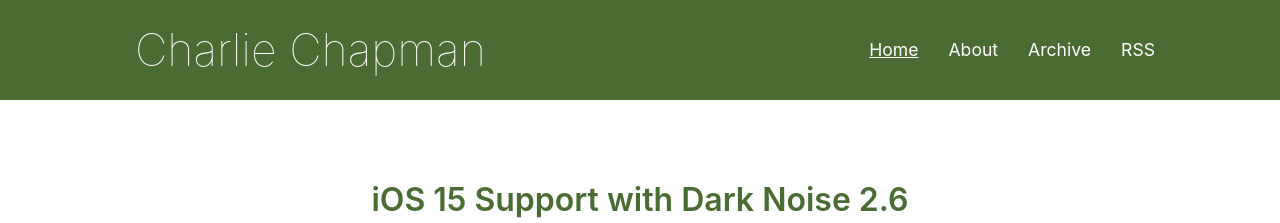
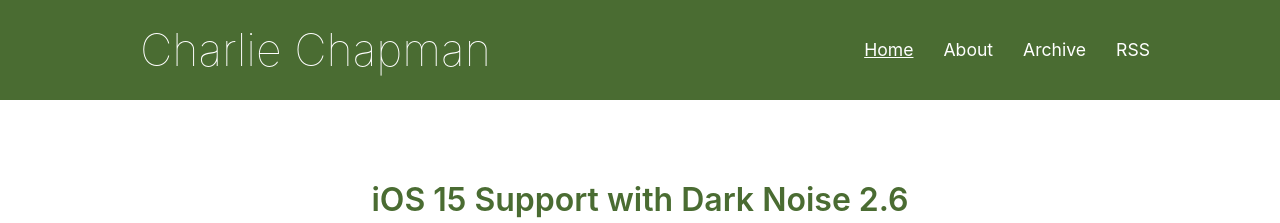
Before and after one commit to charliemchapman/charliemchapman-site, a Jekyll site: the page built from index.html, in a window 1280 px wide. Shown: the top 223 px of the page. Built offline with Jekyll 4.4.1, drawn with Linux system fonts in a browser that asks for light colours; the list of posts is cut into pages by our own code.

Commit message:
updated navigation padding

```diff
--- a/_sass/main.scss
+++ b/_sass/main.scss
@@ -73,7 +73,7 @@
     justify-content: space-between;
     flex-wrap: wrap;
     min-height: 100px;
-    padding-left: 40px;
+    padding-left: 30px;
     max-width: 1050px;
     margin-left: auto;
     margin-right: auto;
@@ -85,6 +85,7 @@
         // margin-top: 12px;
         font-weight: 100;
         margin-right: 10px;
+        padding-left: 10px;
 
         // img {
         //     border-radius: 10px;
@@ -113,7 +114,8 @@
             padding-right: 30px;
 
             @media (max-width: 760px) {
-                padding-right: 20px;
+                padding-right: 10px;
+                padding-left: 10px;
             }
         }
 
```
